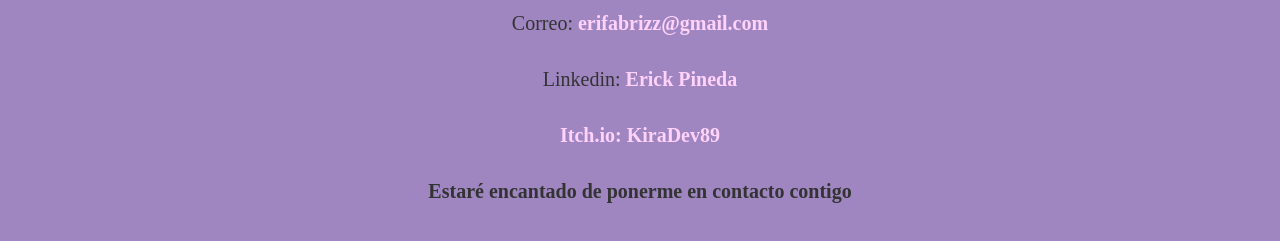
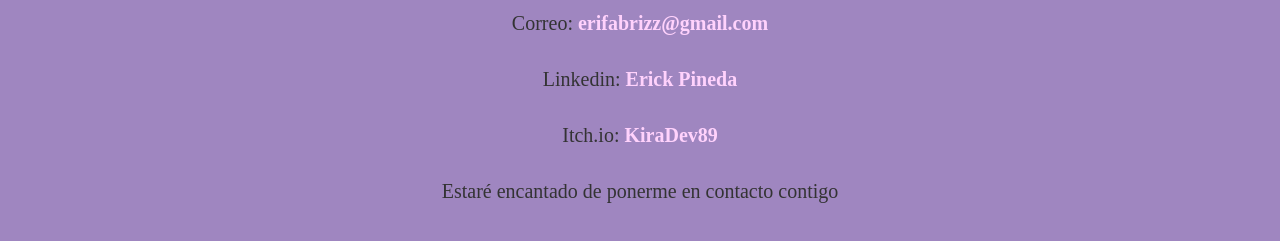
Before and after one commit to Kira0Dev/Kira0Dev.github.io, a plain HTML site: page index.html in a window 1280 px wide. Shown: the part 2571-2812 px from the top of the page. Drawn offline with Linux system fonts and the light colour scheme.

Commit message:
Arreglar error de link

```diff
--- a/index.html
+++ b/index.html
@@ -108,8 +108,8 @@
         <p>Instagram: <a href="https://www.instagram.com/erickherrera77/">erickherrera77</a></p>
         <p>Github: <a href="https://github.com/Kira0Dev">Kira0Dev</a></p>
         <p>Correo: <a href="mailto:erifabrizz@gmail.com">erifabrizz@gmail.com</a></p>
-        <p>Linkedin: <a href="https://www.linkedin.com/in/erick-pineda-3b1587310">Erick Pineda</p>
-        <p>Itch.io: <a href="https://kiradev89.itch.io/">KiraDev89</p>
+        <p>Linkedin: <a href="https://www.linkedin.com/in/erick-pineda-3b1587310">Erick Pineda</a></p>
+        <p>Itch.io: <a href="https://kiradev89.itch.io/">KiraDev89</a></p>
         <p>Estaré encantado de ponerme en contacto contigo</p>
     </div>
     <script>
```
